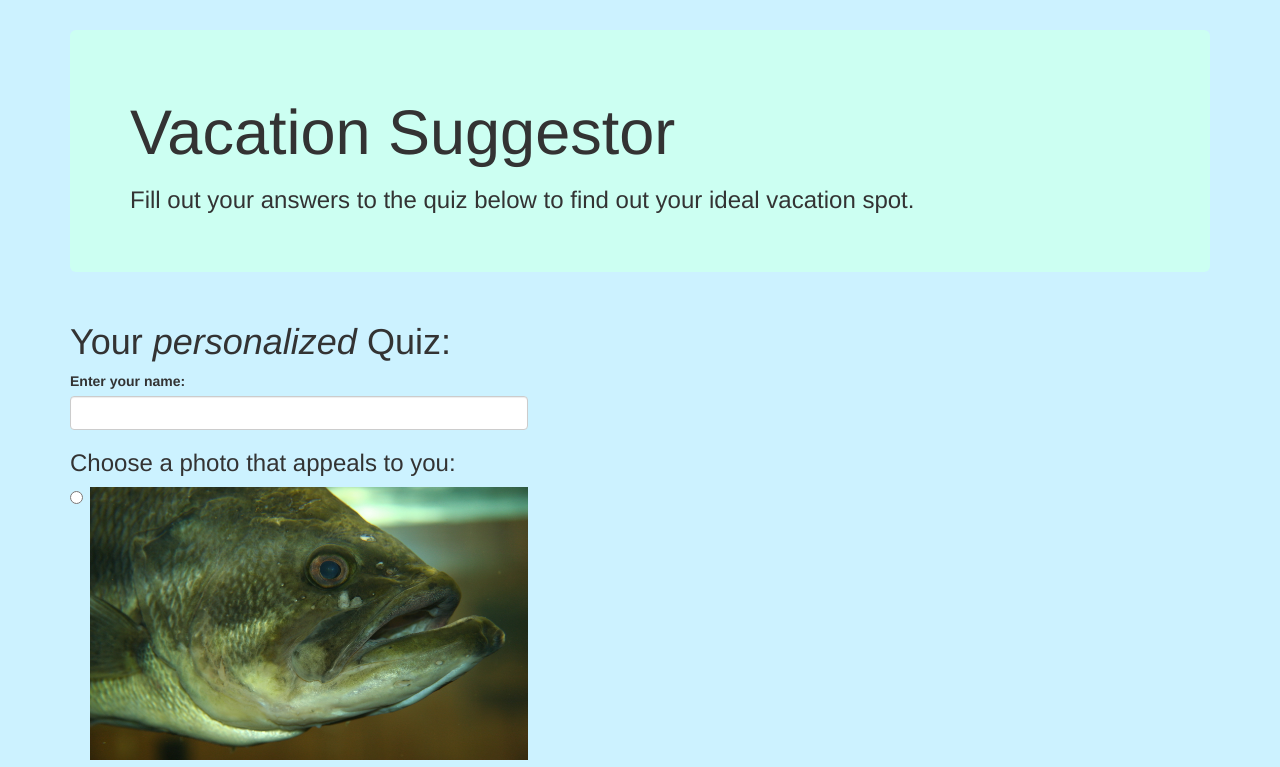
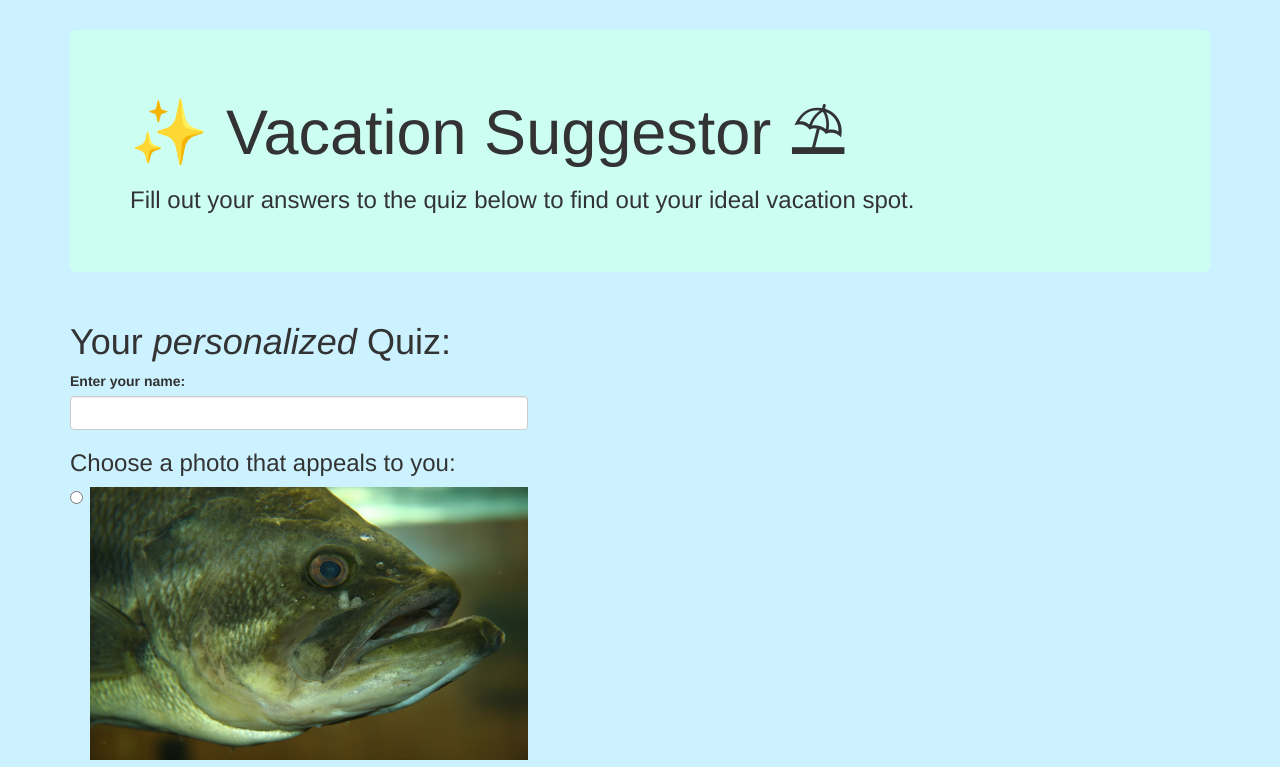
Before and after one commit to sailor27/vacation-suggester, a plain HTML site: page vacation-suggester.html in a window 1280 px wide. Shown: the top 767 px of the page. Drawn offline with Linux system fonts and the light colour scheme.

Commit message:
Add emoji characters.

```diff
--- a/vacation-suggester.html
+++ b/vacation-suggester.html
@@ -14,7 +14,7 @@
     <div class="container">
 
       <div class="jumbotron">
-        <h1>Vacation Suggestor</h1>
+        <h1> &#10024 Vacation Suggestor &#9969</h1>
         <h3>Fill out your answers to the quiz below to find out your ideal
         vacation spot. </h3>
       </div>
```
